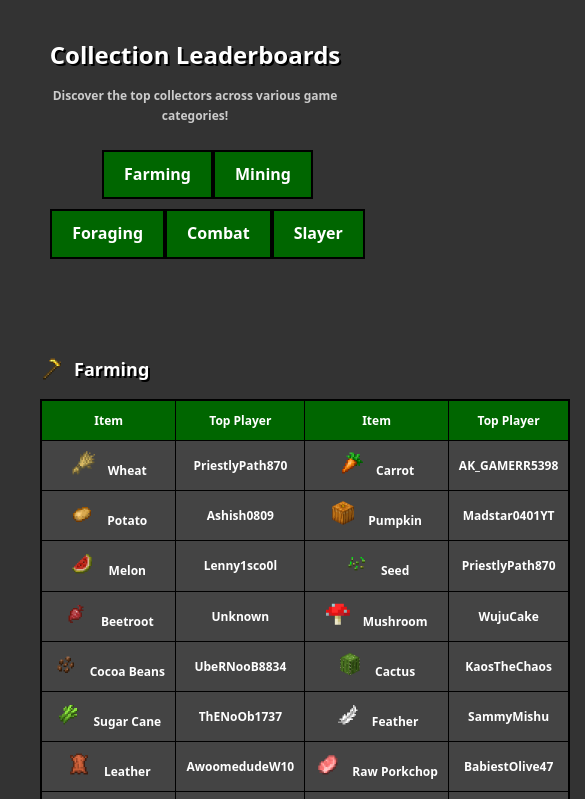
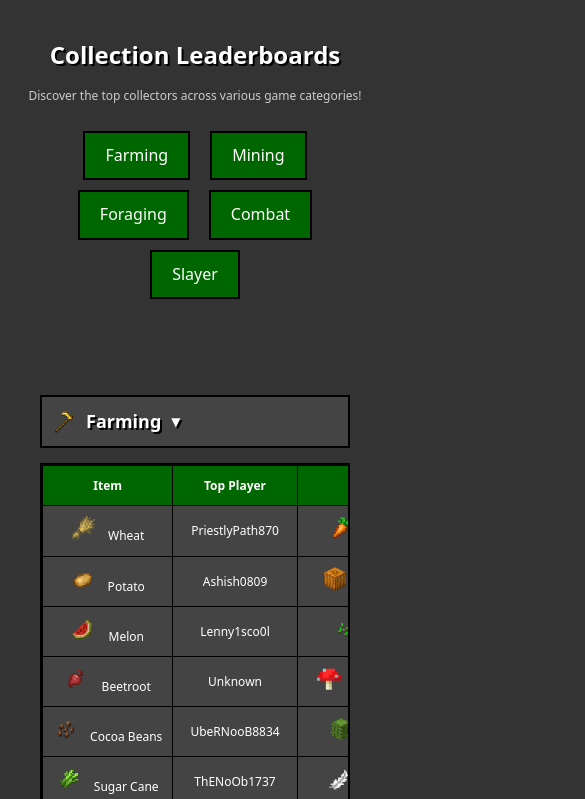
Before and after one commit to craftersmc-collection-leaderboard/craftersmc-collection-leaderboard.github.io, a plain HTML site: page index.html in a window 390 px wide. Both pictures are taken after a click on the element "Farming". Shown: the top 799 px of the page, 585 px wide, since content can reach past the window. Drawn offline with Linux system fonts and the light colour scheme.

Commit message:
Update styles.css

```diff
--- a/styles.css
+++ b/styles.css
@@ -1,8 +1,9 @@
+@import url('https://fonts.googleapis.com/css2?family=Press+Start+2P&display=swap');
+
 body {
     background-color: #333333;
     color: #ffffff;
-    font-family: Sans, bold;
-    font-weight: bold;
+    font-family: 'Sans', cursive;
     margin: 0;
     padding: 0;
     line-height: 1.6;
@@ -43,13 +44,20 @@ nav li {
 }
 
 nav a {
+    display: flex;
+    align-items: center;
     text-decoration: none;
     color: #ffffff;
     background-color: #006600;
     padding: 10px 20px;
     border: 2px solid #000000;
-    display: block;
     transition: background-color 0.3s;
+}
+
+nav a img {
+    width: 24px;
+    height: 24px;
+    margin-right: 10px;
 }
 
 nav a:hover {
@@ -82,27 +90,50 @@ main {
     flex: 1;
 }
 
-#category-overview h2, #item-list h2, #leaderboard h3 {
+#category-overview h2.category-header, #item-list h2, #leaderboard h3 {
     font-size: 18px;
     text-shadow: 2px 2px #000000;
     margin-bottom: 15px;
     cursor: pointer;
     display: flex;
     align-items: center;
+    padding: 10px;
+    background-color: #444444;
+    border: 2px solid #000000;
+    transition: background-color 0.3s;
 }
 
-#category-overview h2:hover {
+#category-overview h2.category-header:hover {
+    background-color: #666666;
     color: #00cc00;
 }
 
-#category-overview table, #leaderboard table {
+#category-overview h2.category-header:after {
+    content: ' ▼';
+    margin-left: 10px;
+    font-size: 12px;
+}
+
+#category-overview .category-table.hidden h2.category-header:after {
+    content: ' ►';
+}
+
+.hidden {
+    display: none;
+}
+
+.category-container {
+    margin-bottom: 20px;
+}
+
+.category-table table, #leaderboard table {
     width: 100%;
     border-collapse: collapse;
     background-color: #444444;
     border: 2px solid #000000;
 }
 
-#category-overview th, #category-overview td, th, td {
+.category-table th, .category-table td, #leaderboard th, #leaderboard td {
     padding: 10px;
     border: 1px solid #000000;
     text-align: center;
@@ -110,49 +141,21 @@ main {
     white-space: nowrap;
 }
 
-#category-overview td[data-item] {
+.category-table th, #leaderboard th {
+    background-color: #006600;
+}
+
+.category-table td[data-item]:not(:empty), #leaderboard td[data-item]:not(:empty) {
     cursor: pointer;
 }
 
-#category-overview td[data-item]:hover {
+.category-table td[data-item]:not(:empty):hover, #leaderboard td[data-item]:not(:empty):hover {
     background-color: #444444;
     color: #00cc00;
 }
 
-#category-overview th, #category-overview td:not([data-item]) {
+.category-table th, .category-table td:not([data-item]), #leaderboard th, #leaderboard td:not([data-item]) {
     cursor: default;
-}
-
-#category-overview th, th {
-    background-color: #006600;
-}
-
-.rank1 {
-    background-color: #ffd700;
-    color: #000000;
-}
-
-.rank2 {
-    background-color: #c0c0c0;
-    color: #000000;
-}
-
-.rank3 {
-    background-color: #cd7f32;
-    color: #000000;
-}
-
-.rank-icon {
-    width: 16px;
-    height: 16px;
-    vertical-align: middle;
-    margin-right: 5px;
-}
-
-.note {
-    font-size: 10px;
-    color: #cccccc;
-    margin-top: 10px;
 }
 
 #item-list ul {
@@ -178,15 +181,9 @@ main {
     border: 2px solid #000000;
     cursor: pointer;
     transition: background-color 0.3s;
-    font-family: 'Press Start 2P', cursive;
     font-size: 12px;
 }
 
-#item-list button img {
-    width: 24px;
-    height: 24px;
-    margin-right: 10px;
-}
 #item-list button:hover, #item-list button.selected {
     background-color: #00cc00;
 }
@@ -197,32 +194,25 @@ main {
     margin-right: 10px;
 }
 
-@media (min-width: 1200px) {
-    #category-overview td {
-        font-size: 14px;
-        max-width: none;
-        min-width: 150px;
-    }
+.rank1 {
+    background-color: #ffd700;
+    color: #000000;
 }
 
-@media (max-width: 768px) {
-    main {
-        flex-direction: grid;
-    }
+.rank2 {
+    background-color: #c0c0c0;
+    color: #000000;
+}
 
-    nav ul {
-        padding-left: 25px;
-        flex-direction: grid;
-        align-items: center;
-    }
+.rank3 {
+    background-color: #cd7f32;
+    color: #000000;
+}
 
-    nav li {
-        margin: 5px 0;
-    }
-
-    #item-list, #leaderboard {
-        width: 100%;
-    }
+.note {
+    font-size: 10px;
+    color: #cccccc;
+    margin-top: 10px;
 }
 
 footer {
@@ -251,3 +241,15 @@ footer a {
 footer a:hover {
     background-color: #00cc00;
 }
+
+@media (max-width: 768px) {
+    .category-table table, #leaderboard table {
+        display: block;
+        overflow-x: auto;
+    }
+
+    .category-table th, .category-table td, #leaderboard th, #leaderboard td {
+        display: table-cell;
+        min-width: 100px;
+    }
+}
```
